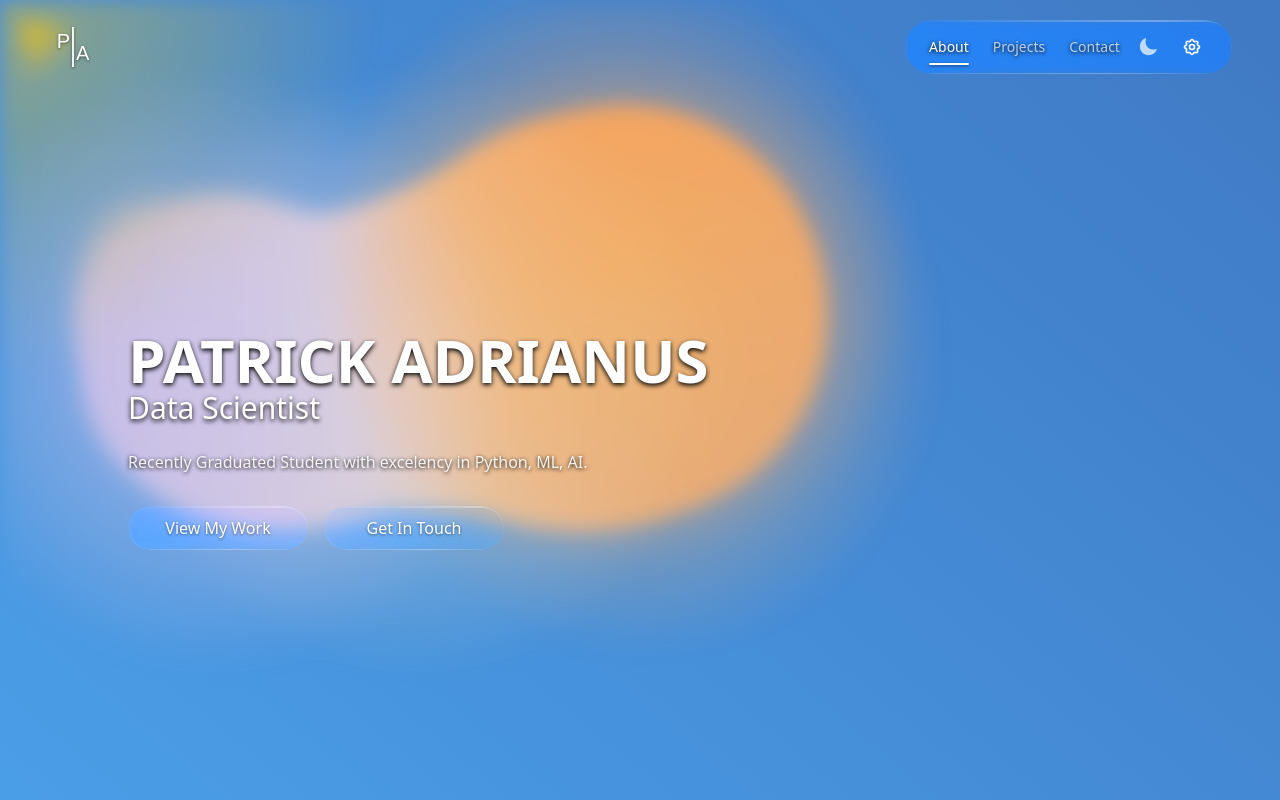
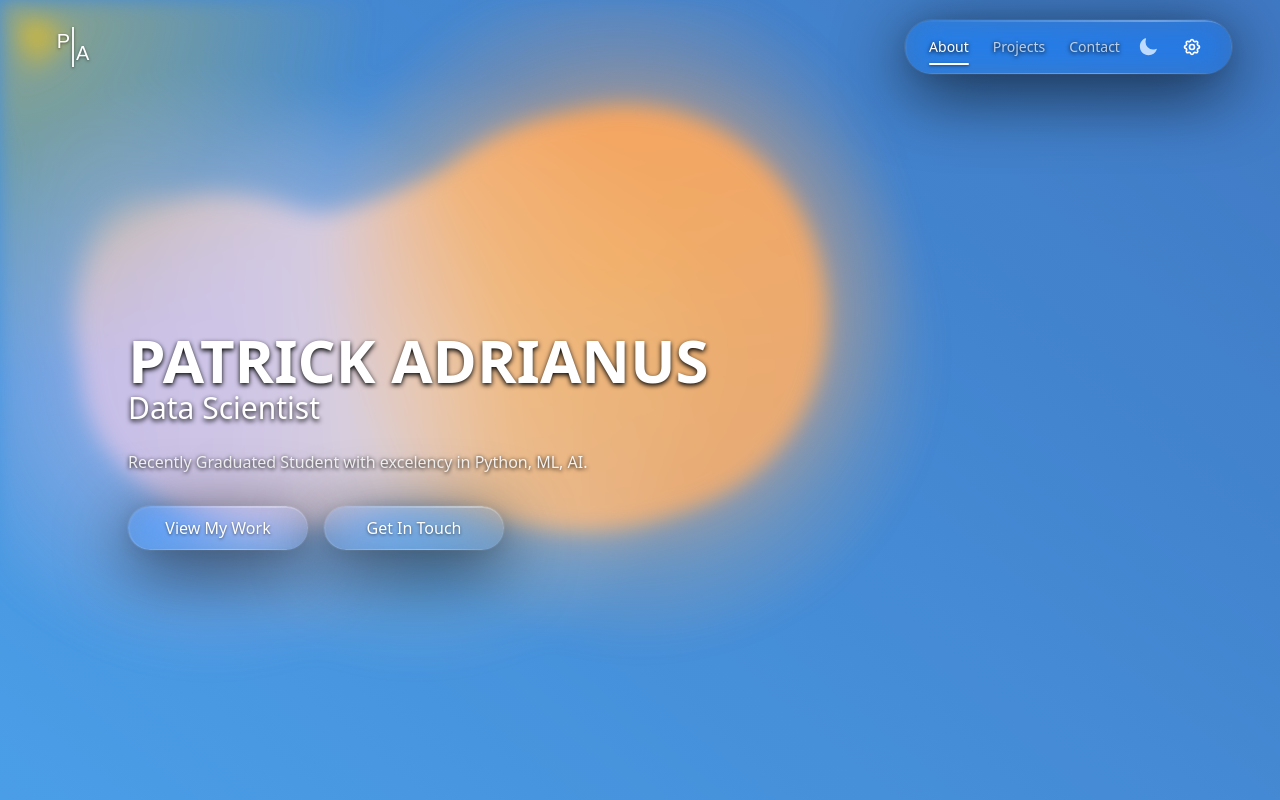
Before and after one commit to FallenUns/personal-website, a React (Vite) app: page / in a window 1280 px wide. Shown: the top 800 px of the page. Built offline with nearby package versions, Linux system fonts and the light colour scheme.

Commit message:
feat: Implement TimeContext to manage overLight state based on time of day refactor: Remove overLight prop from LiquidGlass and related components

```diff
--- a/src/App.tsx
+++ b/src/App.tsx
@@ -1,6 +1,7 @@
 import React, { useState, useEffect, useCallback } from 'react';
 import { motion, AnimatePresence } from 'framer-motion';
 import { LoadingProvider, useLoading } from './contexts/LoadingContext';
+import { TimeProvider } from './contexts/TimeContext';
 import { useAssetPreloader, useCriticalResourceLoader } from './hooks/useAssetPreloader';
 import GooeyBackground from './components/GooeyBackground';
 import HeroSection from './components/HeroSection';
@@ -126,7 +127,7 @@ const AppContent: React.FC = () => {
       {/* The main content will only render when loading is complete */}
       <AnimatePresence>
         {!isLoading && (
-          <>
+          <TimeProvider hour={currentTime} isDarkMode={isDarkMode}>
             <GooeyBackground hour={currentTime} />
 
             <Navbar
@@ -157,7 +158,7 @@ const AppContent: React.FC = () => {
                 </div>
               </div>
             </motion.main>
-          </>
+          </TimeProvider>
         )}
       </AnimatePresence>
     </>
--- a/src/components/Contact.tsx
+++ b/src/components/Contact.tsx
@@ -77,7 +77,6 @@ const Contact: React.FC = () => {
                 blurAmount={8}
                 saturation={150}
                 displacementScale={50}
-                overLight={false}
                 mode='shader'
                 onClick={() => {
                   window.location.href = 'mailto:patrickadrianus04@gmail.com';
@@ -99,7 +98,6 @@ const Contact: React.FC = () => {
                 blurAmount={12}
                 saturation={150}
                 displacementScale={15}
-                overLight={false}
                 mode='shader'
                 onClick={() => {
                   window.open('https://linkedin.com/in/patrick-adrianus', '_blank');
--- a/src/components/HeroSection.tsx
+++ b/src/components/HeroSection.tsx
@@ -44,7 +44,6 @@ const HeroSection: React.FC = () => {
                 blurAmount={12}
                 saturation={150}
                 displacementScale={50}
-                overLight={false}
                 mode='shader'
                 onClick={() => {
                   const projectsSection = document.getElementById('projects');
@@ -75,7 +74,6 @@ const HeroSection: React.FC = () => {
                 blurAmount={12}
                 saturation={150}
                 displacementScale={50}
-                overLight={false}
                 mode='shader'
                 onClick={() => {
                     const contactSection = document.getElementById('contact');
--- a/src/components/LiquidGlass.tsx
+++ b/src/components/LiquidGlass.tsx
@@ -8,6 +8,7 @@ import React, {
     type CSSProperties,
 } from "react";
 import { motion, useSpring } from "framer-motion";
+import { useTime } from '../contexts/TimeContext';
 import { displacementMap, polarDisplacementMap, prominentDisplacementMap } from "../utils/utils";
 import { ShaderDisplacementGenerator, fragmentShaders } from '../utils/shader-utils';
 import { isLowPerformanceDevice } from '../utils/performance';
@@ -120,7 +121,7 @@ interface LiquidGlassProps {
   displacementScale?: number;
   cornerRadius?: number;
   onClick?: (event: React.MouseEvent<HTMLDivElement>) => void;
-  overLight?: boolean;
+  overLight?: boolean | 'auto'; // Allow 'auto' to use time context
   mode?: "standard" | "polar" | "prominent" | "shader";
 }
 
@@ -138,12 +139,23 @@ const LiquidGlass: React.FC<LiquidGlassProps> = ({
   aberrationIntensity = 1,
   displacementScale = 30, // Reduced default for subtler effect
   cornerRadius = 24,
-  overLight = false,
+  overLight = 'auto', // Default to 'auto' to use time context
   mode = "standard",
   onClick,
 }) => {
   const id = useId();
   const containerRef = useRef<HTMLDivElement>(null);
+
+  // Get time context for automatic overLight behavior
+  let timeContext: { overLight: boolean } | null = null;
+  try {
+    timeContext = useTime();
+  } catch {
+    // TimeContext is not available, use default value
+  }
+
+  // Determine the actual overLight value
+  const actualOverLight = overLight === 'auto' && timeContext ? timeContext.overLight : (overLight === 'auto' ? false : overLight);
 
   // Performance optimization: reduce features on low-end devices
   const isLowPerf = isLowPerformanceDevice();
@@ -541,6 +553,10 @@ const LiquidGlass: React.FC<LiquidGlassProps> = ({
                 scaleX: smoothScaleX,
                 scaleY: smoothScaleY,
                 scale: smoothClickScale,
+                boxShadow: actualOverLight
+                  ? "0px 16px 70px rgba(0, 0, 0, 0.75), 0px 4px 20px rgba(0, 0, 0, 0.1), 0px 0px 0px 1px rgba(255, 255, 255, 0.1)"
+                  : "0px 12px 40px rgba(0, 0, 0, 0.25)",
+                transition: 'box-shadow 0.3s ease-out'
             }}
             onClick={onClick}
             onMouseDown={handleMouseDown}
@@ -549,6 +565,30 @@ const LiquidGlass: React.FC<LiquidGlassProps> = ({
             onMouseLeave={() => setIsHovering(false)}
             onMouseMove={handleMouseMove}
         >
+            {/* Over light effect - positioned absolutely within the container but behind content */}
+            {actualOverLight && (
+                <>
+                    <div
+                        className="bg-black pointer-events-none"
+                        style={{
+                            position: 'absolute',
+                            top: 0,
+                            left: 0,
+                            width: '100%',
+                            height: '100%',
+                            borderRadius: `${cornerRadius}px`,
+                            opacity: 0.04,
+                            zIndex: 0,
+                            transform: 'translateZ(0)',
+                            transition: 'opacity 150ms ease-in-out',
+                            willChange: 'opacity',
+                            backfaceVisibility: 'hidden',
+                            WebkitBackfaceVisibility: 'hidden',
+                        }}
+                    />
+                </>
+            )}
+
             {/* Layer 1: Filtered Background */}
             <div
                 style={{
@@ -558,13 +598,12 @@ const LiquidGlass: React.FC<LiquidGlassProps> = ({
                     width: '100%',
                     height: '100%',
                     borderRadius: `${cornerRadius}px`,
-                    boxShadow: overLight
-                        ? "0 0 25px rgba(255, 255, 255, 0.1), 0 4px 15px rgba(0, 0, 0, 0.2)"
-                        : "none",
-                    backdropFilter: `blur(${optimizedBlurAmount}px) saturate(${saturation}%)`,
-                    WebkitBackdropFilter: `blur(${optimizedBlurAmount}px) saturate(${saturation}%)`,
+                    boxShadow: actualOverLight ? "0px 16px 70px rgba(0, 0, 0, 0.75)" : "0px 12px 40px rgba(0, 0, 0, 0.25)",
+                    backdropFilter: `blur(${(actualOverLight ? 12 : 4) + optimizedBlurAmount}px) saturate(${saturation}%)`,
+                    WebkitBackdropFilter: `blur(${(actualOverLight ? 12 : 4) + optimizedBlurAmount}px) saturate(${saturation}%)`,
                     filter: `url(#${id})`,
                     overflow: 'hidden',
+                    zIndex: 1,
                     transform: 'translateZ(0)',
                     willChange: 'transform, filter',
                     contain: 'layout style paint',
@@ -578,7 +617,7 @@ const LiquidGlass: React.FC<LiquidGlassProps> = ({
                     id={id}
                     width={elementWidth}
                     height={elementHeight}
-                    displacementScale={optimizedDisplacementScale}
+                    displacementScale={actualOverLight ? optimizedDisplacementScale * 0.5 : optimizedDisplacementScale}
                     aberrationIntensity={aberrationIntensity}
                     mode={mode}
                     shaderMapUrl={shaderMapUrl}
@@ -620,7 +659,7 @@ const LiquidGlass: React.FC<LiquidGlassProps> = ({
                 alignItems: 'center',
                 justifyContent: 'center',
                 color: 'inherit',
-                textShadow: overLight ? '0 1px 4px rgba(0,0,0,0.4)' : 'none',
+                textShadow: actualOverLight ? '0px 2px 12px rgba(0, 0, 0, 0)' : '0px 2px 12px rgba(0, 0, 0, 0.4)',
                 // Hardware acceleration for content layer
                 transform: 'translateZ(0)',
                 willChange: 'contents',
--- a/src/components/NavBar.tsx
+++ b/src/components/NavBar.tsx
@@ -68,7 +68,6 @@ const SkyControllerDropdown: React.FC<SkyControllerDropdownProps> = memo((props)
                 saturation={150}
                 aberrationIntensity={1}
                 displacementScale={90}
-                overLight={false}
                 blurAmount={3}
                 mode='shader'
               >
@@ -304,7 +303,6 @@ const Navbar: React.FC<NavbarProps> = (props) => {
                 saturation={150}
                 aberrationIntensity={isNavbarPressed ? 2 : 1}
                 displacementScale={isNavbarPressed ? 80 : 50}
-                overLight={false}
                 blurAmount={isNavbarPressed ? 8 : 5}
                 mode='shader'
               />
--- /dev/null
+++ b/src/contexts/TimeContext.tsx
@@ -0,0 +1,37 @@
+import React, { createContext, useContext } from 'react';
+import type { ReactNode } from 'react';
+
+interface TimeContextType {
+  hour: number;
+  isDarkMode: boolean;
+  overLight: boolean;
+}
+
+const TimeContext = createContext<TimeContextType | undefined>(undefined);
+
+interface TimeProviderProps {
+  children: ReactNode;
+  hour: number;
+  isDarkMode: boolean;
+}
+
+export const TimeProvider: React.FC<TimeProviderProps> = ({ children, hour, isDarkMode }) => {
+  // Set overLight to true except when it's night time
+  // Night time is when hour >= 20 or hour < 5 (based on GooeyBackground logic)
+  const isNight = hour >= 20 || hour < 5;
+  const overLight = !isNight;
+
+  return (
+    <TimeContext.Provider value={{ hour, isDarkMode, overLight }}>
+      {children}
+    </TimeContext.Provider>
+  );
+};
+
+export const useTime = (): TimeContextType => {
+  const context = useContext(TimeContext);
+  if (context === undefined) {
+    throw new Error('useTime must be used within a TimeProvider');
+  }
+  return context;
+};
```
Also changed, not shown: src/components/ProjectsSection.tsx (+4 -5 lines).
